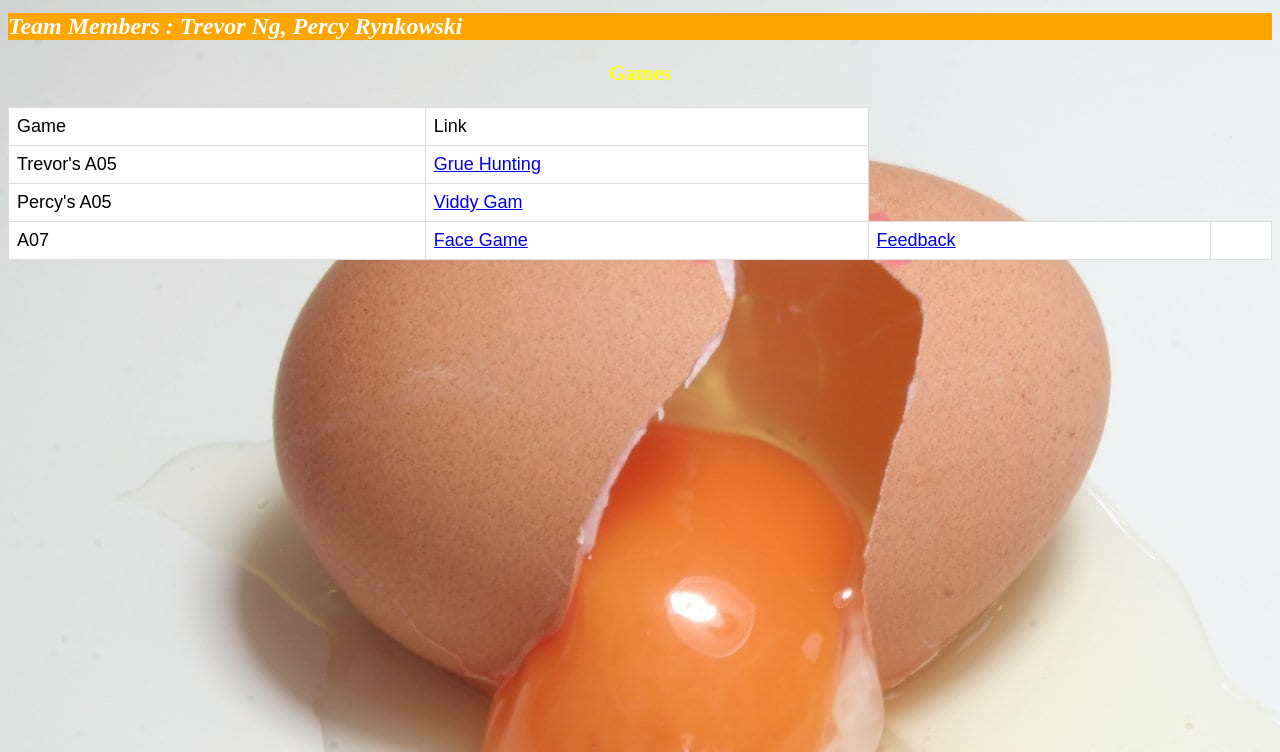
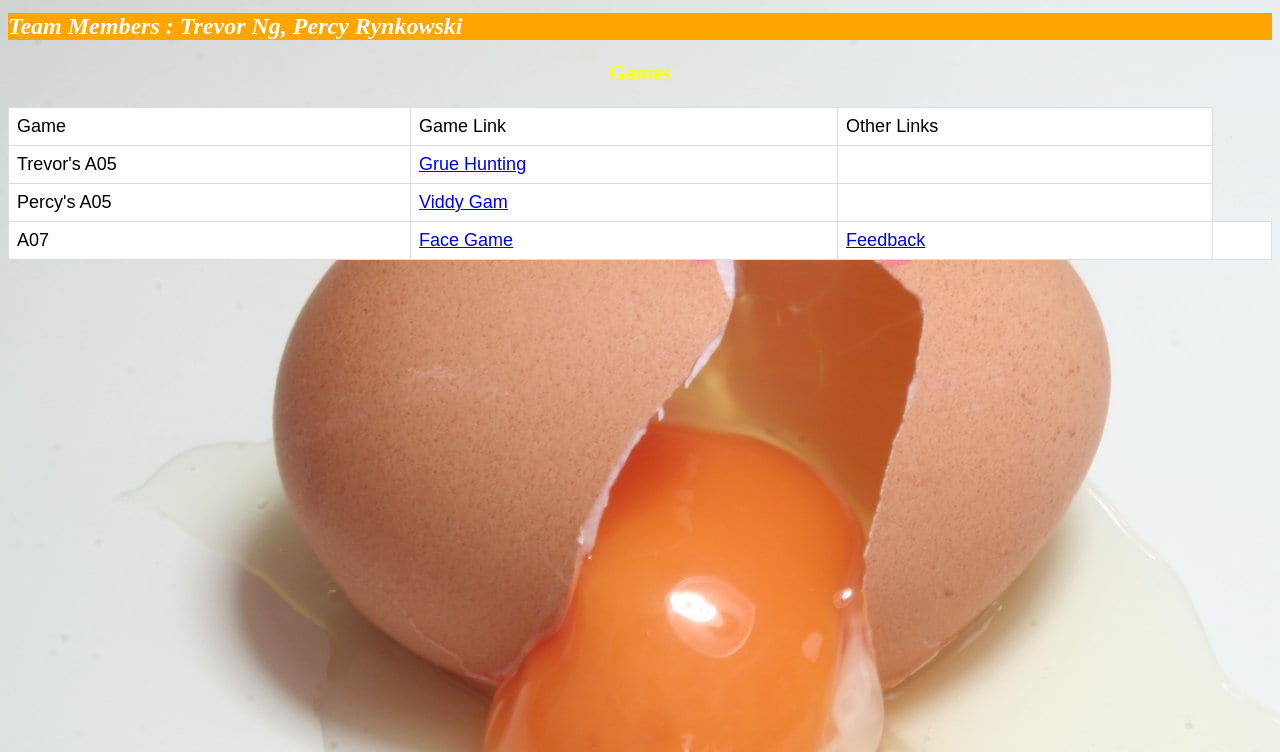
Before and after one commit to TNWing/TNWing.github.io, a plain HTML site: page index.html in a window 1280 px wide. Shown: the part 48-800 px from the top of the page. Drawn offline with Linux system fonts and the light colour scheme.

Commit message:
Update index.html

```diff
--- a/index.html
+++ b/index.html
@@ -78,15 +78,18 @@
   <table>
     <tr>
       <td>Game</td>
-      <td>Link</td>
+      <td>Game Link</td>
+	    <td>Other Links</td>
     </tr>
     <tr>
       <td>Trevor's A05</td>
       <td><a href="A05/Trevor/game.html">Grue Hunting</a></td>
+	    <td></td>
     </tr>
     <tr>
       <td>Percy's A05</td>
       <td><a href="A05/Percy/game.html">Viddy Gam</a></td>
+	    <td></td>
     </tr>
     <tr>
       <td>A07</td>
```
